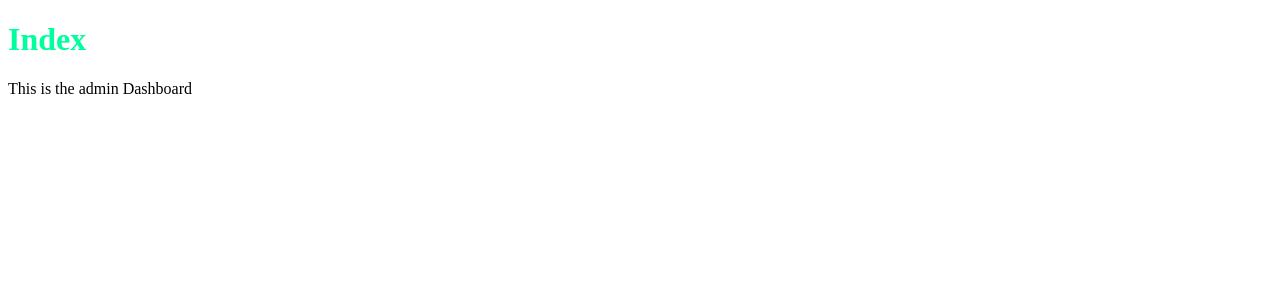
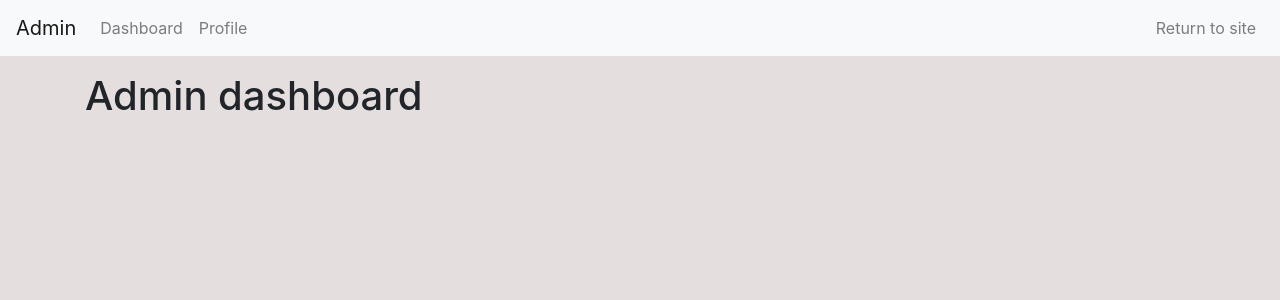
Before and after one commit to vkdhiman93/Flaskapp, a Flask app: page /admin/dashboard in a window 1280 px wide. Shown: the top 300 px of the page. Run offline with Flask 2, Linux system fonts and the light colour scheme; some libraries are stand-ins or nearby versions.

Commit message:
base and child templates

```diff
--- a/app/static/css/style.css
+++ b/app/static/css/style.css
@@ -1,3 +1,3 @@
 body {
-    background-color: #a6f0e6;
+    background-color: #e4dede;
   }
--- a/app/templates/admin/dashboard.html
+++ b/app/templates/admin/dashboard.html
@@ -1,16 +1,15 @@
-<!DOCTYPE html>
-<html lang="en">
+{% extends "admin/templates/admin_template.html" %}
 
-<head>
-  <meta charset="UTF-8">
-  <meta name="viewport" content="width=device-width, initial-scale=1.0">
-  <meta http-equiv="X-UA-Compatible" content="ie=edge">
-  <title>Index</title>
-</head>
+{% block title %}Admin dashboard{% endblock %}
 
-<body>
-  <h1 style="color: rgb(0, 255, 157)">Index</h1>
-  <p>This is the admin Dashboard</p>
-</body>
+{% block main %}
 
-</html>
+<div class="container">
+  <div class="row">
+    <div class="col">
+      <h1>Admin dashboard</h1>
+    </div>
+  </div>
+</div>
+
+{% endblock %}
--- /dev/null
+++ b/app/templates/admin/templates/admin_template.html
@@ -0,0 +1,65 @@
+<!doctype html>
+<html lang="en">
+
+<head>
+    <!-- Required meta tags -->
+    <meta charset="utf-8">
+    <meta name="viewport" content="width=device-width, initial-scale=1, shrink-to-fit=no">
+
+    <!-- Bootstrap CSS -->
+    <link rel="stylesheet" href="https://stackpath.bootstrapcdn.com/bootstrap/4.2.1/css/bootstrap.min.css" integrity="sha384-GJzZqFGwb1QTTN6wy59ffF1BuGJpLSa9DkKMp0DgiMDm4iYMj70gZWKYbI706tWS" crossorigin="anonymous">
+
+    <!-- Import our custom stylesheet -->
+    <link rel="stylesheet" href="{{ url_for('static', filename='css/style.css') }}">
+
+    <title>{% block title %}{% endblock title %}</title>
+</head>
+
+<body>
+
+    <nav class="navbar navbar-expand-lg navbar-light bg-light mb-3">
+        <a class="navbar-brand" href="/">Admin</a>
+        <button class="navbar-toggler" type="button" data-toggle="collapse" data-target="#navbarNav"
+            aria-controls="navbarNav" aria-expanded="false" aria-label="Toggle navigation">
+            <span class="navbar-toggler-icon"></span>
+        </button>
+
+        <div class="collapse navbar-collapse" id="navbarNav">
+            <ul class="navbar-nav">
+                <li class="nav-item">
+                    <a class="nav-link" href="/admin/dashboard">Dashboard</a>
+                </li>
+                <li class="nav-item">
+                    <a class="nav-link" href="/admin/profile">Profile</a>
+                </li>
+            </ul>
+        </div>
+
+        <div class="collapse navbar-collapse" id="navbarNav">
+            <ul class="navbar-nav ml-auto">
+                <li class="nav-item">
+                    <a class="nav-link" href="/">Return to site</a>
+                </li>
+            </ul>
+        </div>
+
+    </nav>
+
+    <main>
+        {% block main %}{% endblock main %}
+    </main>
+
+    <!-- Optional JavaScript -->
+    <!-- jQuery first, then Popper.js, then Bootstrap JS -->
+    <script src="https://code.jquery.com/jquery-3.3.1.slim.min.js"
+        integrity="sha384-q8i/X+965DzO0rT7abK41JStQIAqVgRVzpbzo5smXKp4YfRvH+8abtTE1Pi6jizo"
+        crossorigin="anonymous"></script>
+    <script src="https://cdnjs.cloudflare.com/ajax/libs/popper.js/1.14.6/umd/popper.min.js"
+        integrity="sha384-wHAiFfRlMFy6i5SRaxvfOCifBUQy1xHdJ/yoi7FRNXMRBu5WHdZYu1hA6ZOblgut"
+        crossorigin="anonymous"></script>
+    <script src="https://stackpath.bootstrapcdn.com/bootstrap/4.2.1/js/bootstrap.min.js"
+        integrity="sha384-B0UglyR+jN6CkvvICOB2joaf5I4l3gm9GU6Hc1og6Ls7i6U/mkkaduKaBhlAXv9k"
+        crossorigin="anonymous"></script>
+</body>
+
+</html>
--- a/app/views.py
+++ b/app/views.py
@@ -8,7 +8,7 @@ def index():
 @app.route('/about')
 def about():
     return """
-    <h1 style='color: red'>About Page!!!</h1>"
+    <h1 style='color: red'>About Page!!!</h1>
     <p>This is a lovely little paragraph</p>
     <code>Flask is <em>awesome</em></code>
     """
```
Also changed, not shown: app/templates/public/index.html (+13 -20 lines), app/templates/public/templates/public_template.html (added, +63 -0 lines).
